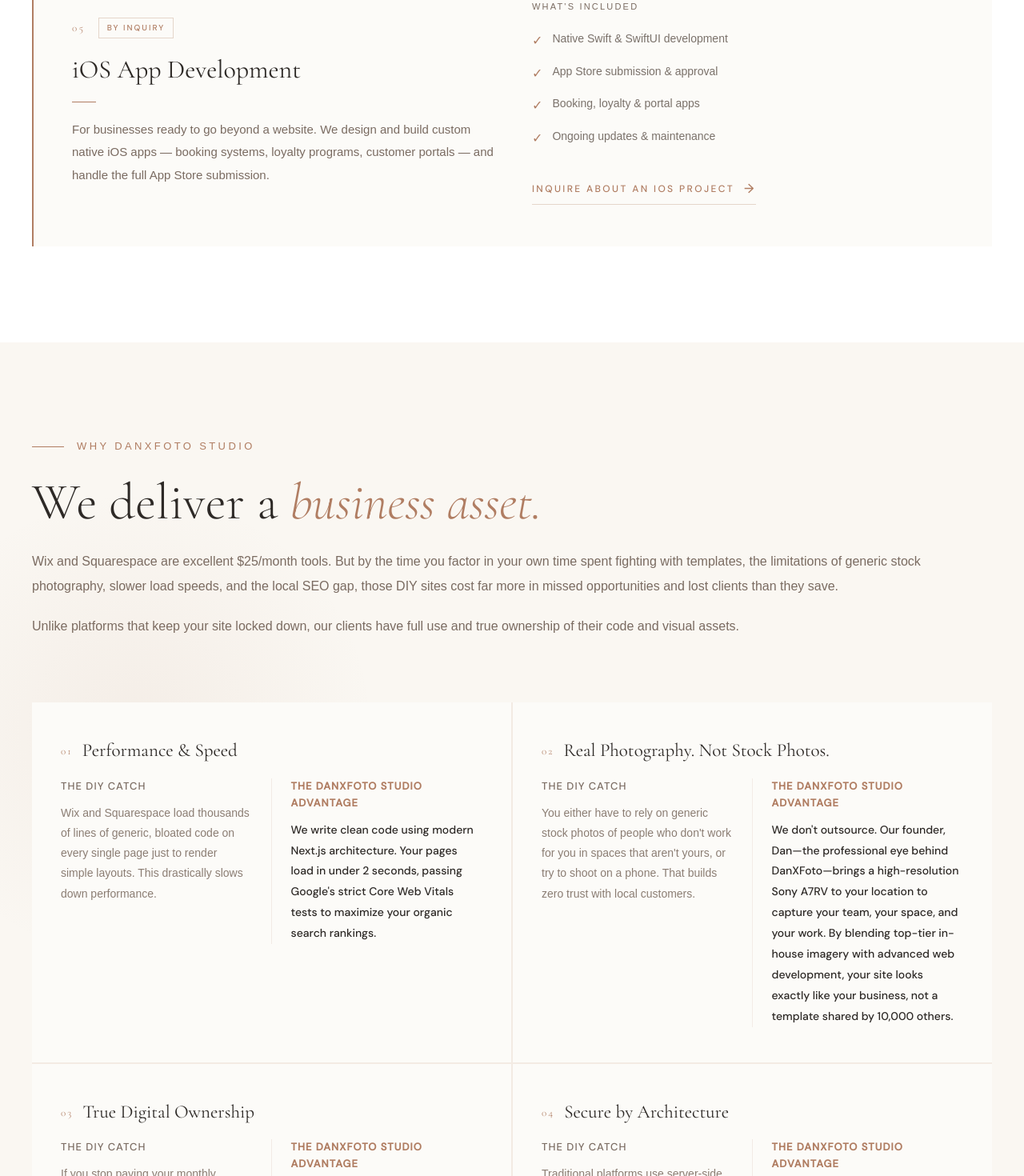
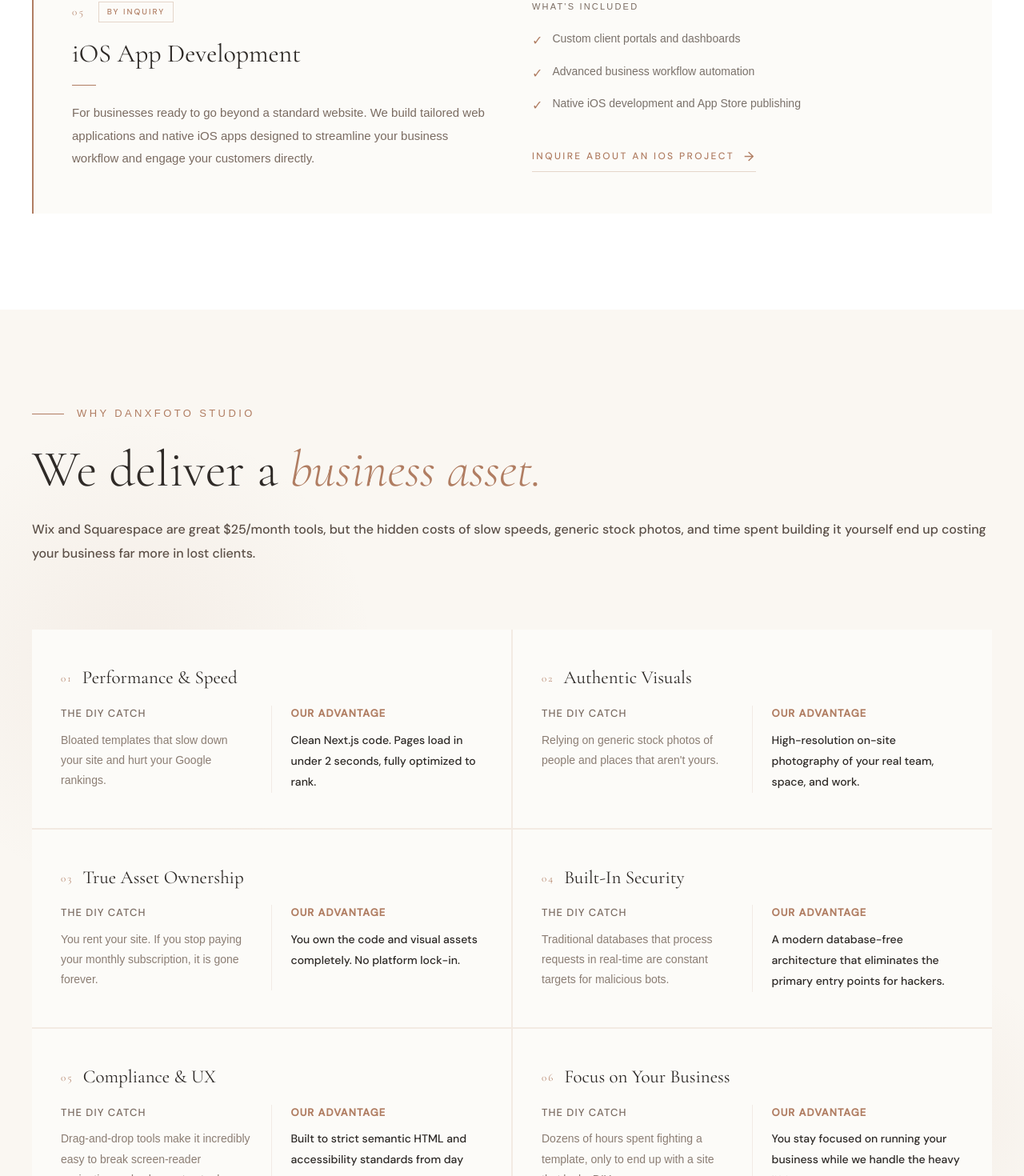
Before and after one commit to danielfan-pro/dxfstudio, a Next.js app: page / in a window 1280 px wide. Shown: the part 1971-3441 px from the top of the page at 80% size. Built offline with nearby package versions, Linux system fonts and the light colour scheme; a web font is replaced by a local one.

Commit message:
Streamline services and comparison copy

```diff
--- a/components/Difference.js
+++ b/components/Difference.js
@@ -5,38 +5,38 @@ const advantages = [
   {
     number: '01',
     title: 'Performance & Speed',
-    diyCatch: 'Wix and Squarespace load thousands of lines of generic, bloated code on every single page just to render simple layouts. This drastically slows down performance.',
-    advantage: "We write clean code using modern Next.js architecture. Your pages load in under 2 seconds, passing Google's strict Core Web Vitals tests to maximize your organic search rankings.",
+    diyCatch: 'Bloated templates that slow down your site and hurt your Google rankings.',
+    advantage: 'Clean Next.js code. Pages load in under 2 seconds, fully optimized to rank.',
   },
   {
     number: '02',
-    title: 'Real Photography. Not Stock Photos.',
-    diyCatch: "You either have to rely on generic stock photos of people who don't work for you in spaces that aren't yours, or try to shoot on a phone. That builds zero trust with local customers.",
-    advantage: "We don't outsource. Our founder, Dan—the professional eye behind DanXFoto—brings a high-resolution Sony A7RV to your location to capture your team, your space, and your work. By blending top-tier in-house imagery with advanced web development, your site looks exactly like your business, not a template shared by 10,000 others.",
+    title: 'Authentic Visuals',
+    diyCatch: "Relying on generic stock photos of people and places that aren't yours.",
+    advantage: 'High-resolution on-site photography of your real team, space, and work.',
   },
   {
     number: '03',
-    title: 'True Digital Ownership',
-    diyCatch: 'If you stop paying your monthly subscription to Wix or Squarespace, your website is gone forever. You are locked into their platforms and cannot move your site elsewhere.',
-    advantage: "You aren't renting a template; you own your visual and digital assets completely. No lock-in, no hostage situations.",
+    title: 'True Asset Ownership',
+    diyCatch: 'You rent your site. If you stop paying your monthly subscription, it is gone forever.',
+    advantage: 'You own the code and visual assets completely. No platform lock-in.',
   },
   {
     number: '04',
-    title: 'Secure by Architecture',
-    diyCatch: 'Traditional platforms use server-side databases. Because these databases process requests in real-time, they are constant targets for malicious bots, spam, and automated hacking scripts.',
-    advantage: 'We use a modern, database-free architecture. By pre-rendering your site into secure, high-speed files that live on a global network, we eliminate the primary entry point for hackers. You get enterprise-grade security out of the box.',
+    title: 'Built-In Security',
+    diyCatch: 'Traditional databases that process requests in real-time are constant targets for malicious bots.',
+    advantage: 'A modern database-free architecture that eliminates the primary entry points for hackers.',
   },
   {
     number: '05',
-    title: 'Accessibility & Legal Compliance',
-    diyCatch: 'Drag-and-drop builders on Wix and Squarespace make it incredibly easy to accidentally create poor color contrast, incorrect heading structures, or broken screen-reader navigation.',
-    advantage: "We build with semantic HTML and strict accessibility standards from day one, minimizing your business's legal risks and ensuring a great user experience for everyone.",
+    title: 'Compliance & UX',
+    diyCatch: 'Drag-and-drop tools make it incredibly easy to break screen-reader navigation and color contrast rules.',
+    advantage: 'Built to strict semantic HTML and accessibility standards from day one.',
   },
   {
     number: '06',
-    title: 'Time Saved',
-    diyCatch: 'Building a site yourself takes dozens of hours away from running your actual business, only to end up with a site that looks DIY.',
-    advantage: 'You stay focused on running your business. We handle the technical heavy lifting, design, and photography to deliver a polished, high-performance asset in a fraction of the time.',
+    title: 'Focus on Your Business',
+    diyCatch: 'Dozens of hours spent fighting a template, only to end up with a site that looks DIY.',
+    advantage: 'You stay focused on running your business while we handle the heavy lifting.',
   },
 ]
 
@@ -109,18 +109,11 @@ export default function Difference() {
             We deliver a <em style={{ color: '#b07d62' }}>business asset.</em>
           </h2>
           <p style={{
-            fontFamily: 'DM Sans, sans-serif', fontSize: '16px', fontWeight: 300,
-            color: '#7a6b61', lineHeight: 1.9, marginBottom: '20px',
+            fontFamily: 'DM Sans, sans-serif', fontSize: '16px', fontWeight: 500,
+            color: '#5a4f47', lineHeight: 1.9,
             width: '100%',
           }}>
-            Wix and Squarespace are excellent $25/month tools. But by the time you factor in your own time spent fighting with templates, the limitations of generic stock photography, slower load speeds, and the local SEO gap, those DIY sites cost far more in missed opportunities and lost clients than they save.
-          </p>
-          <p style={{
-            fontFamily: 'DM Sans, sans-serif', fontSize: '16px',
-            fontWeight: 300, color: '#7a6b61', lineHeight: 1.9,
-            width: '100%',
-          }}>
-            Unlike platforms that keep your site locked down, our clients have full use and true ownership of their code and visual assets.
+            Wix and Squarespace are great $25/month tools, but the hidden costs of slow speeds, generic stock photos, and time spent building it yourself end up costing your business far more in lost clients.
           </p>
         </div>
 
@@ -210,7 +203,7 @@ export default function Difference() {
                     letterSpacing: '0.08em',
                     textTransform: 'uppercase',
                     marginBottom: '10px',
-                  }}>The DanXFoto Studio Advantage</p>
+                  }}>Our Advantage</p>
 
                   <p style={{
                     fontFamily: 'DM Sans, sans-serif',
--- a/components/Services.js
+++ b/components/Services.js
@@ -5,7 +5,7 @@ const services = [
   {
     number: '01',
     title: 'Web Design & Development',
-    description: "Custom-built on Next.js — lightning-fast, mobile-first, and architected to rank on Google. We don't use templates or drag-and-drop builders. We write clean code to ensure your site is a true business asset.",
+    description: 'High-performance websites built on Next.js. We write clean code from scratch—no slow templates or drag-and-drop builders—to ensure your site is a true business asset.',
     features: ['Mobile-first responsive design', 'Core Web Vitals optimized', 'Search engine optimization (SEO)-ready structure', 'Built-in Content management system (CMS) for easy visual and text updates'],
     badge: null,
     premium: false,
@@ -13,7 +13,7 @@ const services = [
   {
     number: '02',
     title: 'Brand Photography',
-    description: 'Authentic brand photography of your team, workspace, and products. While stock photos feel generic, real visual storytelling builds immediate trust. We coordinate your photo shoot and digital build seamlessly.',
+    description: 'High-end on-site photography of your real team, workspace, and work. Authentic visual storytelling builds immediate customer trust while making your brand look instantly credible.',
     features: ['Business & team headshots', 'Product & space photography', 'High-resolution digital gallery', 'Edited gallery delivered in 2 weeks'],
     badge: null,
     premium: false,
@@ -21,7 +21,7 @@ const services = [
   {
     number: '03',
     title: 'Launch Package',
-    description: 'The full combo — web design and photography bundled together. Everything a new or relaunching business needs to show up professionally from day one.',
+    description: 'The ultimate all-in-one digital presence. We bundle custom web development and professional brand photography to launch your business right from day one.',
     features: ['All-in-one website build + on-site brand photo shoot', 'Google Business Profile setup', 'Local SEO foundation', 'Hosting & maintenance plan'],
     badge: null,
     premium: false,
@@ -29,7 +29,7 @@ const services = [
   {
     number: '04',
     title: 'Ongoing Care',
-    description: 'Your website is never truly "done." We offer monthly plans to keep it updated, secure, and performing — so you can focus on running your business.',
+    description: "A website shouldn't sit still. Our monthly plans keep your digital presence fast, secure, and updated so you can focus entirely on running your business.",
     features: ['Monthly content updates', 'Security & performance monitoring', 'Discounted rates on photo updates', 'Priority support'],
     badge: null,
     premium: false,
@@ -37,8 +37,8 @@ const services = [
   {
     number: '05',
     title: 'iOS App Development',
-    description: 'For businesses ready to go beyond a website. We design and build custom native iOS apps — booking systems, loyalty programs, customer portals — and handle the full App Store submission.',
-    features: ['Native Swift & SwiftUI development', 'App Store submission & approval', 'Booking, loyalty & portal apps', 'Ongoing updates & maintenance'],
+    description: 'For businesses ready to go beyond a standard website. We build tailored web applications and native iOS apps designed to streamline your business workflow and engage your customers directly.',
+    features: ['Custom client portals and dashboards', 'Advanced business workflow automation', 'Native iOS development and App Store publishing'],
     badge: 'By Inquiry',
     premium: true,
   },
```
